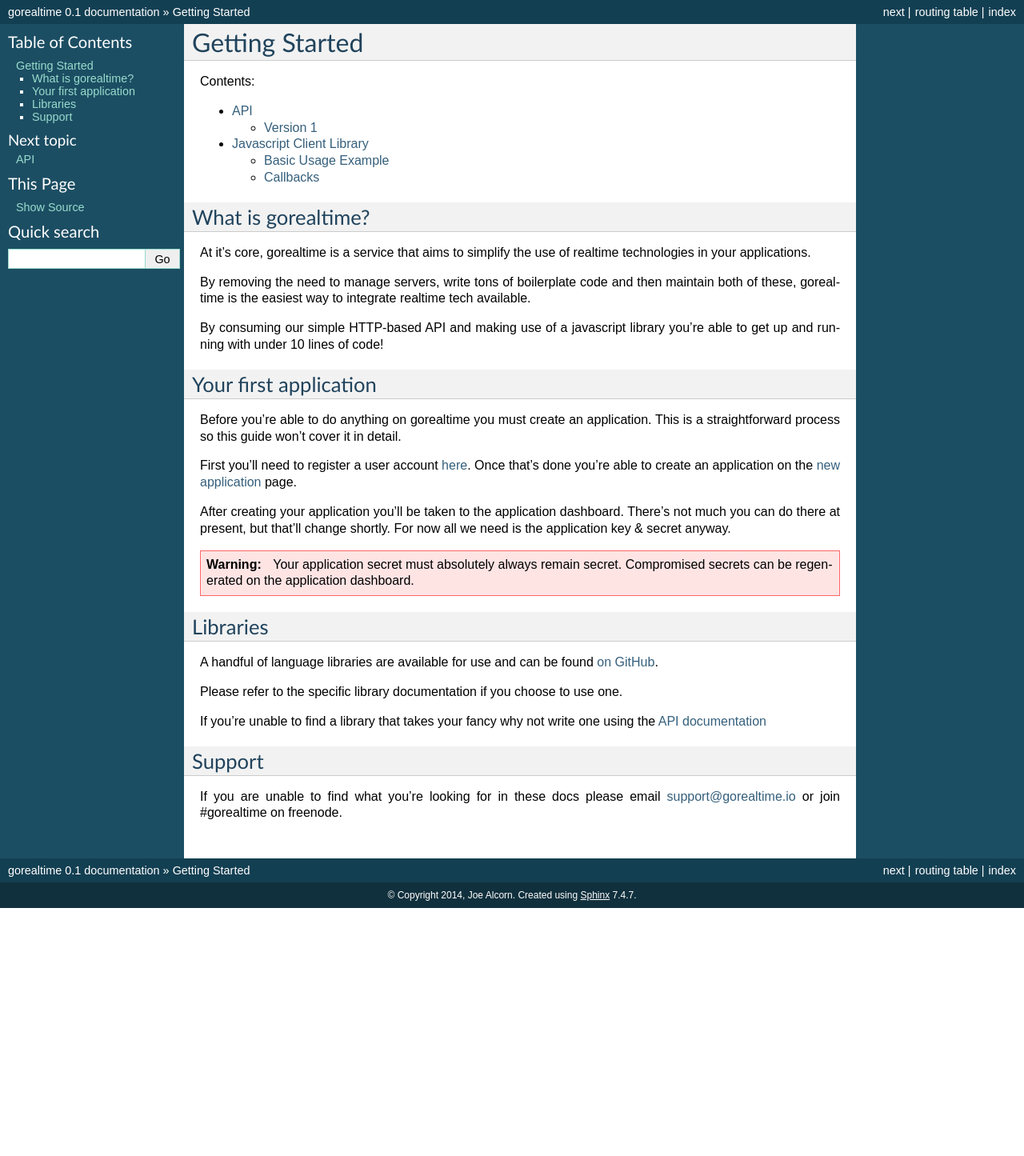
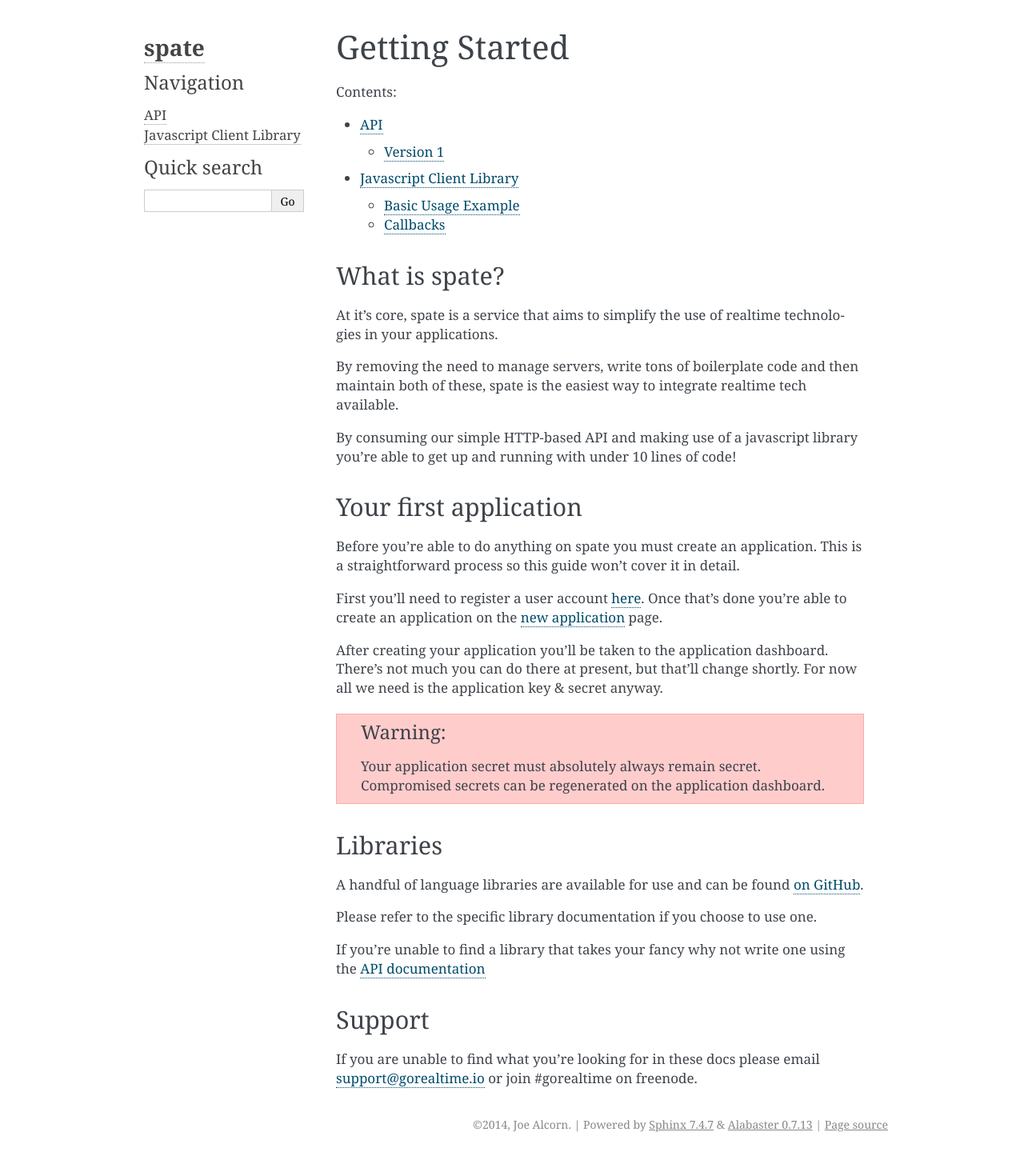
Before and after one commit to gorealtime/docs, a Sphinx documentation site: the page built from source/index.rst, in a window 1280 px wide. Shown: the whole page at 80% size. Built offline with Sphinx 7.4.7, drawn with Linux system fonts in a browser that asks for light colours; before the commit the page ends 1135 px from its top, so only the background shows below that.

Commit message:
update docs, use alabaster theme

```diff
--- a/requirements.txt
+++ b/requirements.txt
@@ -1,2 +1,3 @@
+alabaster==0.6.1
 Sphinx==1.2.2
 sphinxcontrib-httpdomain==1.2.0
--- a/source/conf.py
+++ b/source/conf.py
@@ -1,6 +1,6 @@
 # -*- coding: utf-8 -*-
 #
-# gorealtime documentation build configuration file, created by
+# spate documentation build configuration file, created by
 # sphinx-quickstart on Wed Mar 26 19:19:42 2014.
 #
 # This file is execfile()d with the current directory set to its
@@ -14,6 +14,7 @@
 
 import sys
 import os
+import alabaster
 
 # If extensions (or modules to document with autodoc) are in another directory,
 # add these directories to sys.path here. If the directory is relative to the
@@ -28,7 +29,7 @@
 # Add any Sphinx extension module names here, as strings. They can be
 # extensions coming with Sphinx (named 'sphinx.ext.*') or your custom
 # ones.
-extensions = ['sphinxcontrib.httpdomain']
+extensions = ['sphinxcontrib.httpdomain', 'alabaster']
 
 # Add any paths that contain templates here, relative to this directory.
 templates_path = ['_templates']
@@ -43,7 +44,7 @@
 master_doc = 'index'
 
 # General information about the project.
-project = u'gorealtime'
+project = u'spate'
 copyright = u'2014, Joe Alcorn'
 
 # The version info for the project you're documenting, acts as replacement for
@@ -98,7 +99,7 @@
 
 # The theme to use for HTML and HTML Help pages.  See the documentation for
 # a list of builtin themes.
-html_theme = 'default'
+html_theme = 'alabaster'
 
 # Theme options are theme-specific and customize the look and feel of a theme
 # further.  For a list of options available for each theme, see the
@@ -106,7 +107,7 @@
 #html_theme_options = {}
 
 # Add any paths that contain custom themes here, relative to this directory.
-#html_theme_path = []
+html_theme_path = [alabaster.get_path()]
 
 # The name for this set of Sphinx documents.  If None, it defaults to
 # "<project> v<release> documentation".
@@ -143,7 +144,11 @@
 #html_use_smartypants = True
 
 # Custom sidebar templates, maps document names to template names.
-#html_sidebars = {}
+html_sidebars = {
+   '**': [
+       'about.html', 'navigation.html', 'searchbox.html', 'donate.html',
+   ]
+}
 
 # Additional templates that should be rendered to pages, maps page names to
 # template names.
@@ -176,7 +181,7 @@
 #html_file_suffix = None
 
 # Output file base name for HTML help builder.
-htmlhelp_basename = 'gorealtimedoc'
+htmlhelp_basename = 'spatedoc'
 
 
 # -- Options for LaTeX output ---------------------------------------------
@@ -196,7 +201,7 @@
 # (source start file, target name, title,
 #  author, documentclass [howto, manual, or own class]).
 latex_documents = [
-  ('index', 'gorealtime.tex', u'gorealtime Documentation',
+  ('index', 'spate.tex', u'Spate Documentation',
    u'Joe Alcorn', 'manual'),
 ]
 
@@ -226,7 +231,7 @@
 # One entry per manual page. List of tuples
 # (source start file, name, description, authors, manual section).
 man_pages = [
-    ('index', 'gorealtime', u'gorealtime Documentation',
+    ('index', 'spate', u'Spate Documentation',
      [u'Joe Alcorn'], 1)
 ]
 
@@ -240,8 +245,8 @@
 # (source start file, target name, title, author,
 #  dir menu entry, description, category)
 texinfo_documents = [
-  ('index', 'gorealtime', u'gorealtime Documentation',
-   u'Joe Alcorn', 'gorealtime', 'One line description of project.',
+  ('index', 'spate', u'spate Documentation',
+   u'Joe Alcorn', 'spate', 'One line description of project.',
    'Miscellaneous'),
 ]
 
--- a/source/index.rst
+++ b/source/index.rst
@@ -1,4 +1,4 @@
-.. gorealtime documentation master file, created by
+.. spate documentation master file, created by
    sphinx-quickstart on Wed Mar 26 19:19:42 2014.
    You can adapt this file completely to your liking, but it should at least
    contain the root `toctree` directive.
@@ -18,15 +18,15 @@
 .. _getting started:
 
 
-What is gorealtime?
+What is spate?
 --------------------
 
-At it's core, gorealtime is a service that aims to simplify
+At it's core, spate is a service that aims to simplify
 the use of realtime technologies in your applications.
 
 By removing the need to manage servers, write tons of
 boilerplate code and then maintain both of these,
-gorealtime is the easiest way to integrate realtime tech
+spate is the easiest way to integrate realtime tech
 available.
 
 By consuming our simple HTTP-based API and making use of
@@ -37,7 +37,7 @@
 Your first application
 -----------------------
 
-Before you're able to do anything on gorealtime you must
+Before you're able to do anything on spate you must
 create an application. This is a straightforward
 process so this guide won't cover it in detail.
 
@@ -63,7 +63,7 @@
 ----------
 
 A handful of language libraries are available for use
-and can be found `on GitHub <https://github.com/gorealtime>`_.
+and can be found `on GitHub <https://github.com/spateio>`_.
 
 Please refer to the specific library documentation if you
 choose to use one.
```
